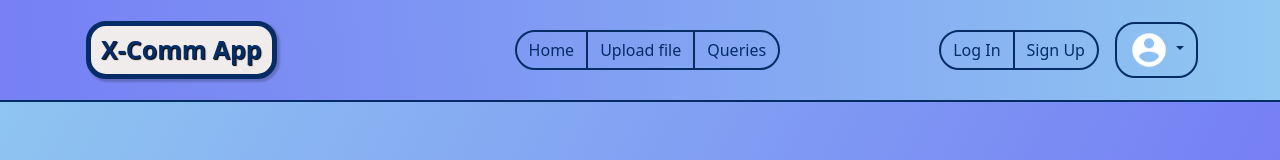
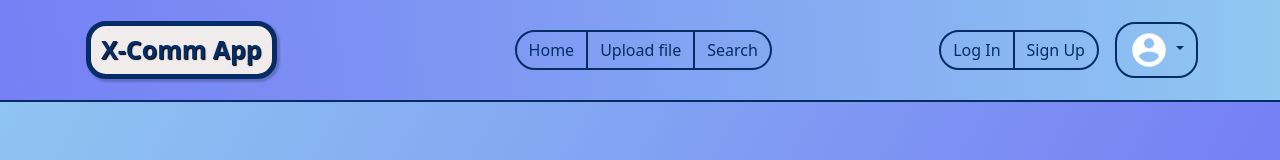
Before and after one commit to tomorrowdevs-projects/team2-real-world-app, a React (Create React App) app in the folder client/: page /dashboard in a window 1280 px wide. Shown: the top 160 px of the page. Built offline with nearby package versions, Linux system fonts and the light colour scheme.

Commit message:
[FIX] Header component
header buttons configuration object has been moved inside the Header
box.

```diff
--- a/client/src/components/Buttons/button-list.js
+++ b/client/src/components/Header/button-list.js
@@ -1,7 +1,7 @@
 export const pageLinks = [
   { label: 'Home', path: '' },
   { label: 'Upload file', path: 'upload' },
-  { label: 'Queries', path: 'queries' },
+  { label: 'Search', path: 'search' },
 ];
 
 export const logSignLinks = [
--- a/client/src/components/Header/index.js
+++ b/client/src/components/Header/index.js
@@ -2,7 +2,7 @@ import { Link } from 'react-router-dom';
 import { Container, Row, Col } from 'react-bootstrap';
 import './header.scss';
 import Buttons from '../Buttons';
-import { pageLinks, logSignLinks } from '../Buttons/button-list';
+import { pageLinks, logSignLinks } from './button-list';
 import Menu from '../Menu';
 import Logo from '../Logo.js';
 
```
